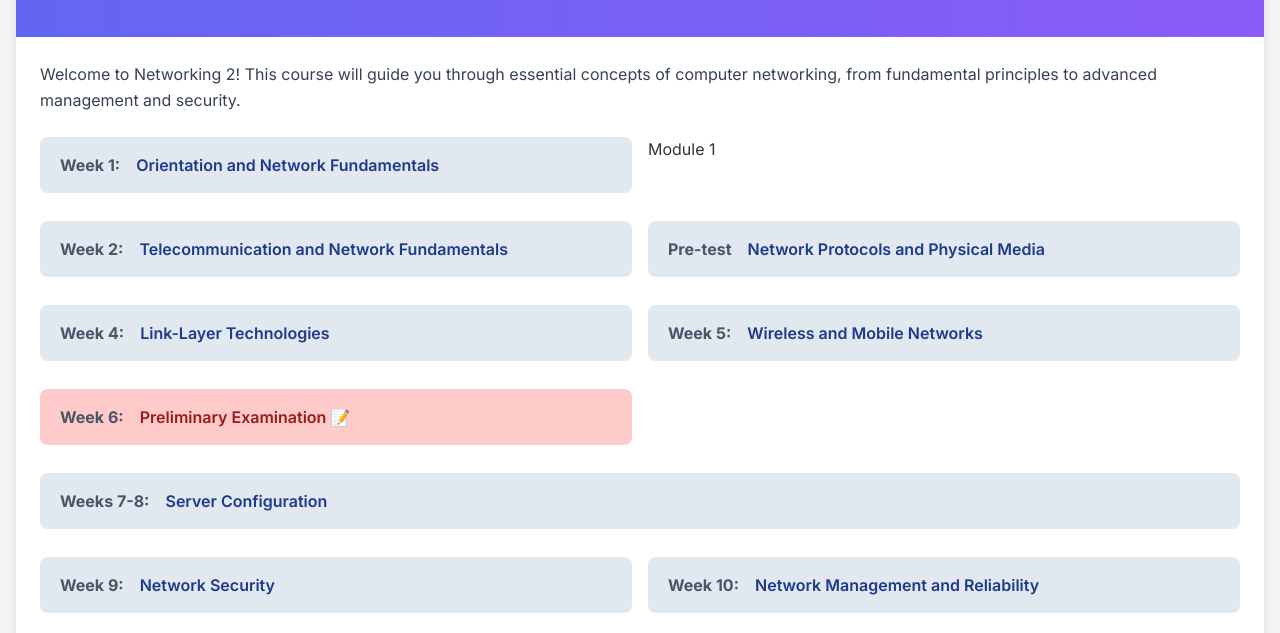
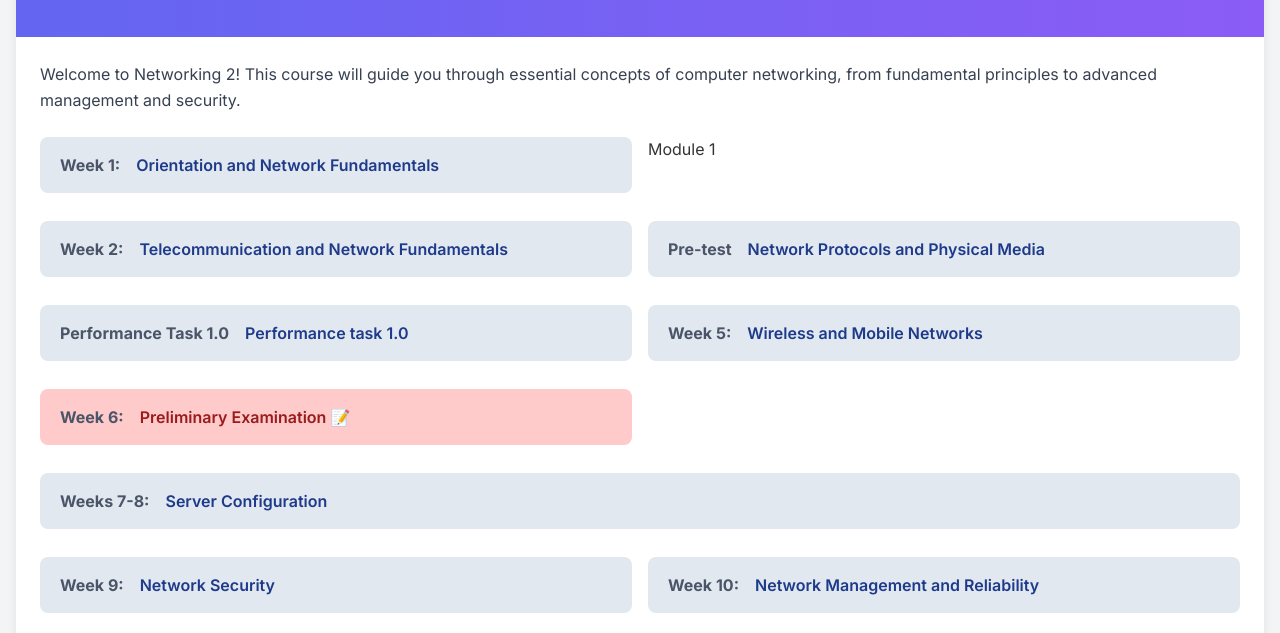
Before and after one commit to SirLavz/LU_IT3116_Networking2_Sirlavz_BSIT_BA_3D, a plain HTML site: page index.html in a window 1280 px wide. Shown: the part 167-800 px from the top of the page. Drawn offline with nearby package versions, Linux system fonts and the light colour scheme.

Commit message:
Update index.html

```diff
--- a/index.html
+++ b/index.html
@@ -84,8 +84,8 @@
                 <span class="week-number">Pre-test</span> Network Protocols and Physical Media
             </a>
             <!-- Week 4 -->
-            <a href="#week4" class="week-item">
-                <span class="week-number">Week 4:</span> Link-Layer Technologies
+            <a href="Networking2_PT1_0.html" class="week-item">
+                <span class="week-number">Performance Task 1.0</span> Performance task 1.0
             </a>
             <!-- Week 5 -->
             <a href="#week5" class="week-item">
```
